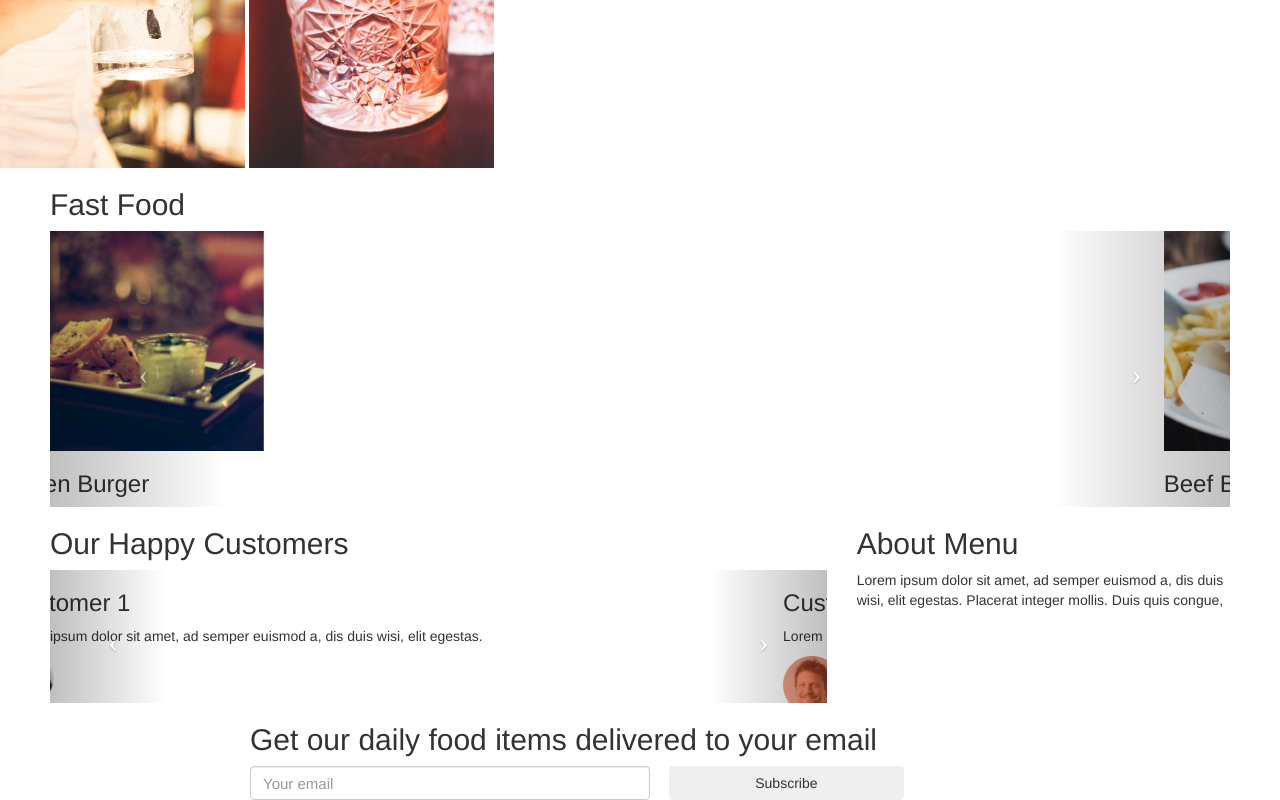
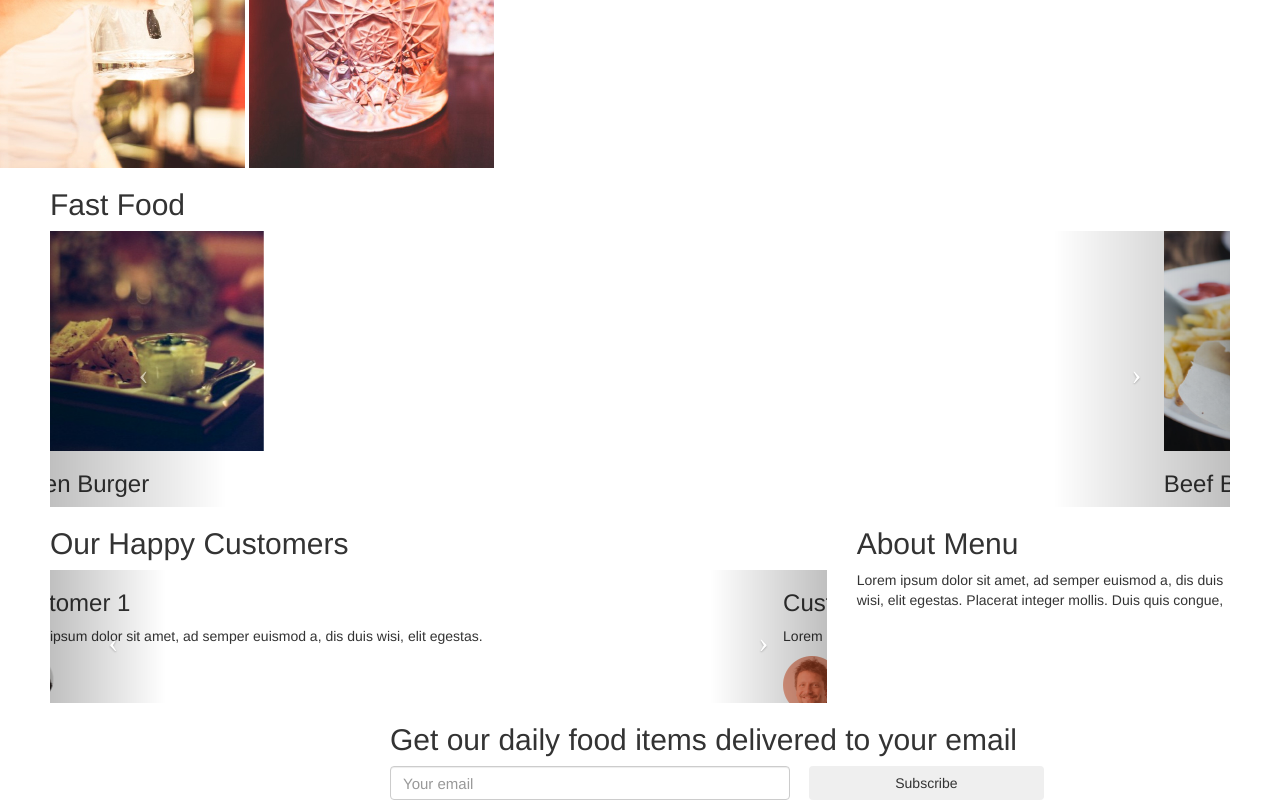
Before and after one commit to carolwanjohi/anita-s-kitchen, a plain HTML site: page index.html in a window 1280 px wide. Shown: the part 1904-2704 px from the top of the page. Drawn offline with Linux system fonts and the light colour scheme.

Commit message:
Change style for section 6 Change the padding for section 6

```diff
--- a/css/styles.css
+++ b/css/styles.css
@@ -66,8 +66,8 @@
 
 /*Padding for section 6*/
 .section6 {
-    padding-left: 250px;
-    padding-right: 50px;
+    padding-left: 390px;
+    /*padding-right: 50px;*/
 }
 
 /*Horizontally align email field and subscribe button*/
```
